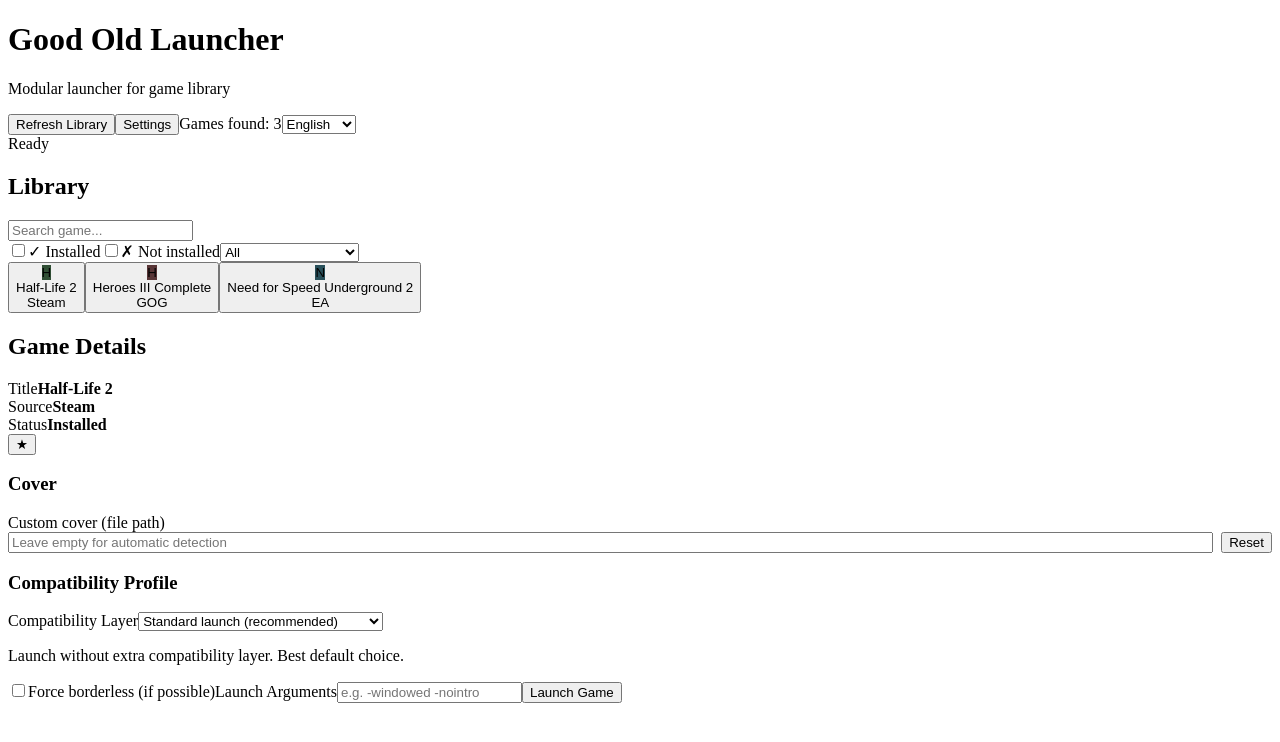
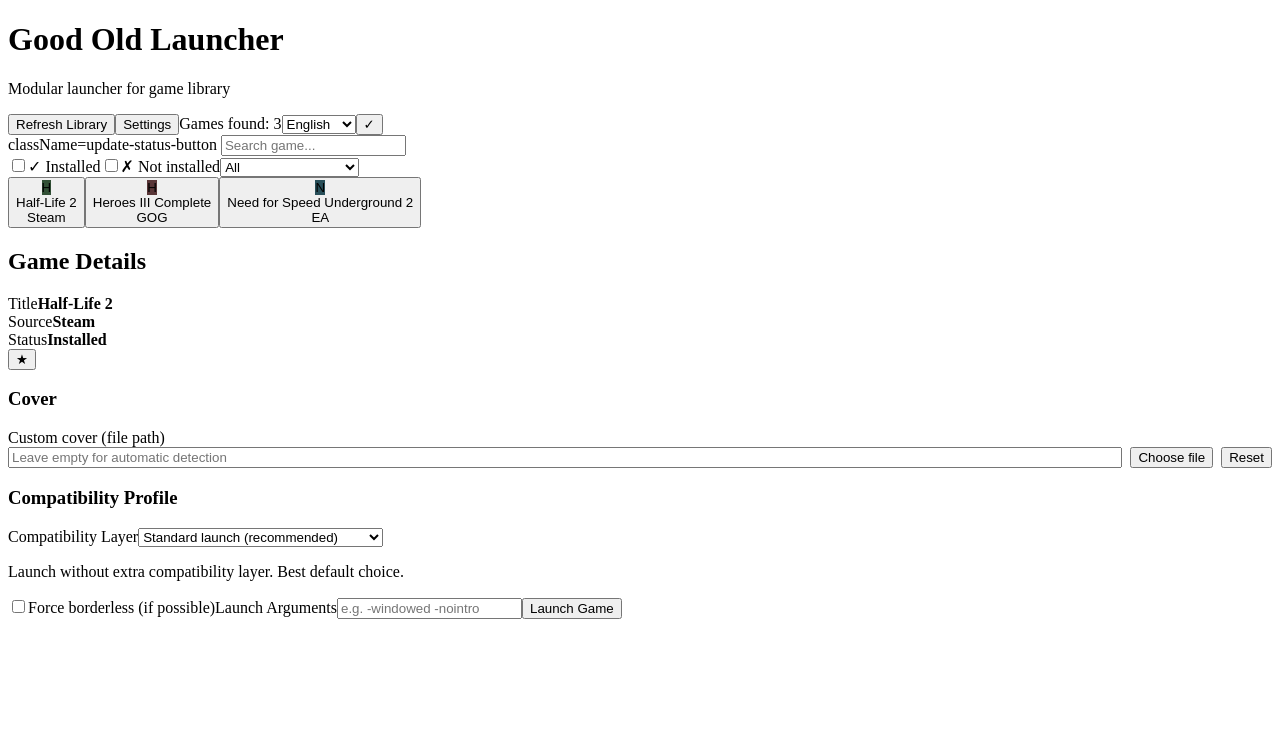
Before and after one commit to Heinzup/GoodOldLauncher, a React (Vite) app: page / in a window 1280 px wide. Shown: the top 742 px of the page. Built offline with nearby package versions, Linux system fonts and the light colour scheme; the HTML template or start-up script is replaced by a standard one.

Commit message:
feat: Add cover image selection functionality; enhance update status button styles and translations

```diff
--- a/electron/preload.cjs
+++ b/electron/preload.cjs
@@ -4,6 +4,7 @@
   launchGame: (launchConfig) => ipcRenderer.invoke("launcher:launchGame", launchConfig),
   scanLibraries: (payload) => ipcRenderer.invoke("launcher:scanLibraries", payload),
   openGameFolder: (game) => ipcRenderer.invoke("launcher:openGameFolder", game),
+  pickCoverImage: () => ipcRenderer.invoke("launcher:pickCoverImage"),
   installGame: (game) => ipcRenderer.invoke("launcher:installGame", game),
   uninstallGame: (game) => ipcRenderer.invoke("launcher:uninstallGame", game),
   loginService: (serviceName) => ipcRenderer.invoke("launcher:loginService", serviceName),
--- a/src/App.jsx
+++ b/src/App.jsx
@@ -6,6 +6,7 @@
   checkForUpdates,
   installDownloadedUpdate,
   installGame,
+  pickCoverImage,
   loginService,
   logoutService,
   onUpdateStatus,
@@ -93,6 +94,7 @@
   const [showIntegrationsModal, setShowIntegrationsModal] = useState(false);
   const [showSettingsModal, setShowSettingsModal] = useState(false);
   const [contextMenu, setContextMenu] = useState(null);
+  const [updateState, setUpdateState] = useState("idle"); // idle | checking | available | not-available | downloading | downloaded | error | dev-skip
   const [favorites, setFavorites] = useState(() => {
     try {
       return JSON.parse(localStorage.getItem(STORAGE_KEY_FAVORITES)) || [];
@@ -110,6 +112,7 @@
   const [oauthLoading, setOAuthLoading] = useState(null); // null | platform name
   const [searchQuery, setSearchQuery] = useState("");
   const [isCheckingUpdates, setIsCheckingUpdates] = useState(false);
+  const [customCoverInput, setCustomCoverInput] = useState("");
   const updatePromptShownRef = useRef(false);
 
 
@@ -156,31 +159,37 @@
       }
 
       if (payload.status === "checking") {
+        setUpdateState("checking");
         setIsCheckingUpdates(true);
         setStatusText(payload.message || t("checkingUpdates", language));
       }
 
       if (payload.status === "downloading") {
+        setUpdateState("downloading");
         setIsCheckingUpdates(false);
         setStatusText(payload.message || t("updateDownloading", language));
       }
 
       if (payload.status === "available") {
+        setUpdateState("available");
         setIsCheckingUpdates(false);
         setStatusText(payload.message || t("updateDownloading", language));
       }
 
       if (payload.status === "not-available") {
+        setUpdateState("not-available");
         setIsCheckingUpdates(false);
         setStatusText(payload.message || t("noUpdates", language));
       }
 
       if (payload.status === "dev-skip") {
+        setUpdateState("dev-skip");
         setIsCheckingUpdates(false);
         setStatusText(payload.message || t("updatesDisabledDev", language));
       }
 
       if (payload.status === "downloaded") {
+        setUpdateState("downloaded");
         setIsCheckingUpdates(false);
         setStatusText(payload.message || t("updateReady", language));
 
@@ -194,6 +203,7 @@
       }
 
       if (payload.status === "error") {
+        setUpdateState("error");
         setIsCheckingUpdates(false);
         setStatusText(payload.message || t("updateError", language));
       }
@@ -204,10 +214,12 @@
   }, [language]);
 
   async function handleCheckForUpdates() {
+    setUpdateState("checking");
     setIsCheckingUpdates(true);
     setStatusText(t("checkingUpdates", language));
     const result = await checkForUpdates();
     if (!result?.ok) {
+      setUpdateState("error");
       setIsCheckingUpdates(false);
       setStatusText(result?.error || t("updateError", language));
       return;
@@ -216,6 +228,7 @@
     const terminalStatuses = new Set(["not-available", "downloaded", "error", "dev-skip"]);
     if (terminalStatuses.has(result.status)) {
       setIsCheckingUpdates(false);
+      setUpdateState(result.status);
       if (result.message) {
         setStatusText(result.message);
       }
@@ -271,7 +284,23 @@
       return;
     }
     setProfile(getProfile(selectedGame.id));
+    setCustomCoverInput(getCustomCoverUrl(selectedGame.id) || "");
   }, [selectedGame]);
+
+  function saveCustomCoverPath(gameId, rawPath) {
+    const pathValue = (rawPath || "").trim();
+    const customCovers = JSON.parse(localStorage.getItem(STORAGE_KEY_CUSTOM_COVERS)) || {};
+    if (pathValue) {
+      customCovers[gameId] = pathValue;
+    } else {
+      delete customCovers[gameId];
+    }
+    localStorage.setItem(STORAGE_KEY_CUSTOM_COVERS, JSON.stringify(customCovers));
+    setCoverFallbackIndex((current) => ({
+      ...current,
+      [gameId]: 0
+    }));
+  }
 
   function toggleFavorite(gameId) {
     const newFavorites = favorites.includes(gameId)
@@ -484,6 +513,68 @@
     });
   }
 
+  function handleContextMenuOpen(event, game) {
+    handleGameContextMenu(event, game);
+  }
+
+  async function handleUpdateButtonClick() {
+    if (updateState === "available" || updateState === "downloading" || updateState === "checking") {
+      await handleCheckForUpdates();
+      return;
+    }
+
+    if (updateState === "downloaded") {
+      await installDownloadedUpdate();
+      return;
+    }
+
+    await handleCheckForUpdates();
+  }
+
+  function getUpdateButtonLabel() {
+    if (updateState === "available" || updateState === "downloaded") {
+      return t("updateAvailable", language);
+    }
+
+    if (updateState === "not-available") {
+      return t("updateUpToDate", language);
+    }
+
+    if (updateState === "dev-skip") {
+      return t("updatesDisabledDev", language);
+    }
+
+    if (updateState === "error") {
+      return t("updateError", language);
+    }
+
+    return t("checkUpdates", language);
+  }
+
+  function getUpdateButtonIcon() {
+    if (updateState === "available" || updateState === "downloaded") {
+      return "⚠";
+    }
+
+    if (updateState === "not-available") {
+      return "✓";
+    }
+
+    if (updateState === "dev-skip") {
+      return "D";
+    }
+
+    if (updateState === "error") {
+      return "!";
+    }
+
+    if (updateState === "downloading" || updateState === "checking") {
+      return "…";
+    }
+
+    return "✓";
+  }
+
   return (
     <div className="app-shell">
       <header className="topbar">
@@ -508,7 +599,19 @@
               <option key={code} value={code}>{name}</option>
             ))}
           </select>
-          <div className="status-pill">{statusText}</div>
+          <button
+            className={`update-status-button ${updateState === "available" || updateState === "downloaded" ? "warning" : updateState === "not-available" ? "success" : updateState === "error" ? "error" : ""}`}
+            onClick={handleUpdateButtonClick}
+            onContextMenu={(event) => {
+              event.preventDefault();
+              handleCheckForUpdates();
+            }}
+            title={getUpdateButtonLabel()}
+            aria-label={getUpdateButtonLabel()}
+            disabled={isCheckingUpdates && updateState === "checking"}
+          >
+            <span className="update-status-icon">{getUpdateButtonIcon()}</span>
+          </button>
         </div>
       </header>
 
@@ -529,8 +632,8 @@
                   key={game.id}
                   className={`favorite-tile ${selectedGameId === game.id ? "selected" : ""}`}
                   onClick={() => setSelectedGameId(game.id)}
+                  onContextMenu={(event) => handleContextMenuOpen(event, game)}
                   data-title={game.title}
-                  title={game.title}
                 >
                   <span className="favorite-cover">
                     {showImage ? (
@@ -562,7 +665,7 @@
         <section className="panel library-panel">
           <div className="library-header">
             <div className="library-title-row">
-              <h2>{t("library", language)}</h2>
+                    className={`update-status-button ${updateState === "available" || updateState === "downloaded" ? "warning" : updateState === "not-available" ? "success" : updateState === "error" ? "error" : updateState === "checking" || updateState === "downloading" ? "busy" : ""}`}
               <input
                 className="library-search"
                 type="text"
@@ -693,34 +796,35 @@
                   id="customCoverPath"
                   type="text"
                   placeholder={t("customCoverPlaceholder", language)}
-                  defaultValue={getCustomCoverUrl(selectedGame.id) || ""}
+                  value={customCoverInput}
+                  onChange={(event) => setCustomCoverInput(event.target.value)}
                   onBlur={(event) => {
-                    const path = event.currentTarget.value.trim();
-                    const customCovers = JSON.parse(localStorage.getItem(STORAGE_KEY_CUSTOM_COVERS)) || {};
-                    if (path) {
-                      customCovers[selectedGame.id] = path;
-                    } else {
-                      delete customCovers[selectedGame.id];
-                    }
-                    localStorage.setItem(STORAGE_KEY_CUSTOM_COVERS, JSON.stringify(customCovers));
-                    // Force re-render by resetting fallback index
-                    setCoverFallbackIndex((current) => ({
-                      ...current,
-                      [selectedGame.id]: 0
-                    }));
+                    saveCustomCoverPath(selectedGame.id, event.currentTarget.value);
                   }}
                   style={{ flex: 1 }}
                 />
                 <button
                   className="secondary-button"
+                  onClick={async () => {
+                    const result = await pickCoverImage();
+                    if (!result?.ok) {
+                      setStatusText(result?.error || t("updateError", language));
+                      return;
+                    }
+                    if (result.canceled || !result.path) {
+                      return;
+                    }
+                    setCustomCoverInput(result.path);
+                    saveCustomCoverPath(selectedGame.id, result.path);
+                  }}
+                >
+                  {t("chooseFile", language)}
+                </button>
+                <button
+                  className="secondary-button"
                   onClick={() => {
-                    const customCovers = JSON.parse(localStorage.getItem(STORAGE_KEY_CUSTOM_COVERS)) || {};
-                    delete customCovers[selectedGame.id];
-                    localStorage.setItem(STORAGE_KEY_CUSTOM_COVERS, JSON.stringify(customCovers));
-                    setCoverFallbackIndex((current) => ({
-                      ...current,
-                      [selectedGame.id]: 0
-                    }));
+                    setCustomCoverInput("");
+                    saveCustomCoverPath(selectedGame.id, "");
                   }}
                 >
                   {t("reset", language)}
--- a/src/core/i18n/languages.js
+++ b/src/core/i18n/languages.js
@@ -63,6 +63,8 @@
     checkUpdates: "Sprawdź aktualizacje",
     checkingUpdates: "Sprawdzam aktualizacje...",
     updateDownloading: "Pobieranie aktualizacji...",
+    updateAvailable: "Dostępna aktualizacja",
+    updateUpToDate: "Wersja aktualna",
     updateReady: "Aktualizacja gotowa do instalacji.",
     updateError: "Błąd sprawdzania aktualizacji.",
     noUpdates: "Brak nowych aktualizacji.",
@@ -78,6 +80,7 @@
     coverSection: "Okładka",
     customCoverPath: "Własna okładka (ścieżka do pliku)",
     customCoverPlaceholder: "Pozostaw puste dla automatycznej detekcji",
+    chooseFile: "Wybierz plik",
     reset: "Resetuj",
     install: "Zainstaluj",
     uninstall: "Odinstaluj",
@@ -174,6 +177,8 @@
     checkUpdates: "Check for updates",
     checkingUpdates: "Checking for updates...",
     updateDownloading: "Downloading update...",
+    updateAvailable: "Update available",
+    updateUpToDate: "Up to date",
     updateReady: "Update is ready to install.",
     updateError: "Update check failed.",
     noUpdates: "No new updates.",
@@ -189,6 +194,7 @@
     coverSection: "Cover",
     customCoverPath: "Custom cover (file path)",
     customCoverPlaceholder: "Leave empty for automatic detection",
+    chooseFile: "Choose file",
     reset: "Reset",
     install: "Install",
     uninstall: "Uninstall",
@@ -267,12 +273,23 @@
     addPath: "Pfad hinzufügen",
     settings: "Einstellungen",
     gamesFound: "Gefundene Spiele",
+    checkUpdates: "Auf Updates prüfen",
+    checkingUpdates: "Suche nach Updates...",
+    updateDownloading: "Update wird heruntergeladen...",
+    updateAvailable: "Update verfügbar",
+    updateUpToDate: "Auf dem neuesten Stand",
+    updateReady: "Update kann installiert werden.",
+    updateError: "Fehler beim Prüfen auf Updates.",
+    noUpdates: "Keine neuen Updates.",
+    updatesDisabledDev: "Updates sind im Entwicklermodus deaktiviert.",
+    updateReadyConfirm: "Eine neue Launcher-Version ist bereit. Jetzt installieren und die App neu starten?",
     language: "Sprache",
     favorites: "Favoriten",
     integrations: "Integrationen",
     all: "Alle",
     noGameSelected: "Kein Spiel zum Anzeigen",
-    close: "Schließen"
+    close: "Schließen",
+    chooseFile: "Datei auswählen"
   },
   fr: {
     appTitle: "Good Old Launcher",
@@ -312,12 +329,23 @@
     addPath: "Ajouter un chemin",
     settings: "Paramètres",
     gamesFound: "Jeux trouvés",
+    checkUpdates: "Vérifier les mises à jour",
+    checkingUpdates: "Vérification des mises à jour...",
+    updateDownloading: "Téléchargement de la mise à jour...",
+    updateAvailable: "Mise à jour disponible",
+    updateUpToDate: "À jour",
+    updateReady: "La mise à jour est prête à être installée.",
+    updateError: "Échec de la vérification des mises à jour.",
+    noUpdates: "Aucune nouvelle mise à jour.",
+    updatesDisabledDev: "Les mises à jour sont désactivées en mode dev.",
+    updateReadyConfirm: "Une nouvelle version du launcher est prête. L’installer maintenant et redémarrer l’application ?",
     language: "Langue",
     favorites: "Favoris",
     integrations: "Intégrations",
     all: "Tous",
     noGameSelected: "Pas de jeu à afficher",
-    close: "Fermer"
+    close: "Fermer",
+    chooseFile: "Choisir un fichier"
   },
   es: {
     appTitle: "Good Old Launcher",
@@ -357,12 +385,23 @@
     addPath: "Agregar ruta",
     settings: "Configuración",
     gamesFound: "Juegos encontrados",
+    checkUpdates: "Buscar actualizaciones",
+    checkingUpdates: "Buscando actualizaciones...",
+    updateDownloading: "Descargando actualización...",
+    updateAvailable: "Actualización disponible",
+    updateUpToDate: "Actualizado",
+    updateReady: "La actualización está lista para instalarse.",
+    updateError: "Error al comprobar actualizaciones.",
+    noUpdates: "No hay nuevas actualizaciones.",
+    updatesDisabledDev: "Las actualizaciones están desactivadas en modo dev.",
+    updateReadyConfirm: "Una nueva versión del launcher está lista. ¿Instalar ahora y reiniciar la app?",
     language: "Idioma",
     favorites: "Favoritos",
     integrations: "Integraciones",
     all: "Todos",
     noGameSelected: "Ningún juego para mostrar",
-    close: "Cerrar"
+    close: "Cerrar",
+    chooseFile: "Elegir archivo"
   }
 };
 
--- a/src/styles.css
+++ b/src/styles.css
@@ -94,6 +94,63 @@
   font-size: 0.8rem;
   border: 1px solid rgba(61, 174, 245, 0.3);
   white-space: nowrap;
+}
+
+.update-status-button {
+  width: 40px;
+  height: 40px;
+  border-radius: 8px;
+  border: 1px solid rgba(61, 174, 245, 0.35);
+  background: rgba(45, 156, 219, 0.1);
+  color: var(--accent-bright);
+  display: inline-flex;
+  align-items: center;
+  justify-content: center;
+  cursor: pointer;
+  transition: all 0.2s ease;
+  flex-shrink: 0;
+  font-weight: 800;
+  padding: 0;
+}
+
+.update-status-button:hover {
+  background: rgba(45, 156, 219, 0.2);
+  border-color: rgba(61, 174, 245, 0.75);
+  transform: translateY(-1px);
+}
+
+.update-status-button.success {
+  color: var(--success);
+  border-color: rgba(16, 185, 129, 0.5);
+  background: rgba(16, 185, 129, 0.12);
+}
+
+.update-status-button.warning {
+  color: #ef4444;
+  border-color: rgba(239, 68, 68, 0.5);
+  background: rgba(239, 68, 68, 0.12);
+}
+
+.update-status-button.error {
+  color: #fca5a5;
+  border-color: rgba(239, 68, 68, 0.5);
+  background: rgba(239, 68, 68, 0.12);
+}
+
+.update-status-button.busy {
+  color: var(--accent-bright);
+  border-color: rgba(61, 174, 245, 0.5);
+  background: rgba(45, 156, 219, 0.15);
+}
+
+.update-status-button:disabled {
+  cursor: progress;
+  opacity: 0.95;
+}
+
+.update-status-icon {
+  font-size: 1rem;
+  line-height: 1;
 }
 
 .topbar-actions {
```
Also changed, not shown: electron/main.cjs (+23 -1 lines), src/core/native/nativeBridge.js (+8 -0 lines).
